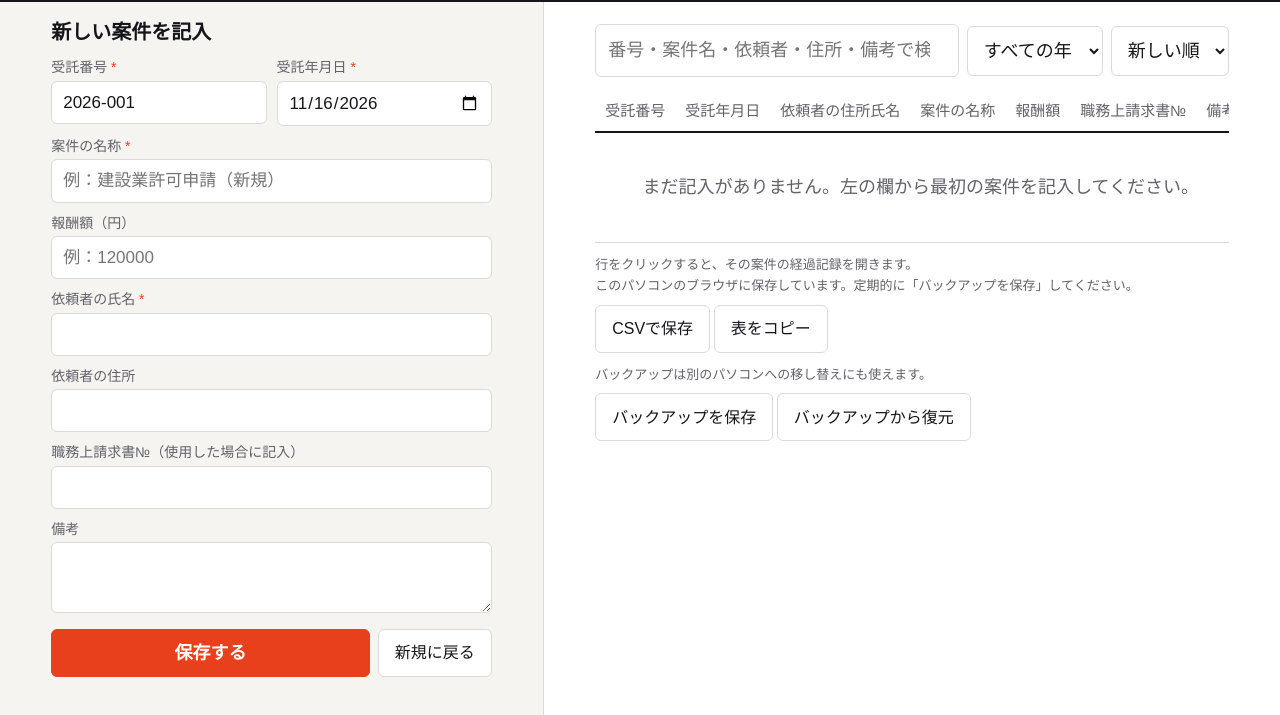
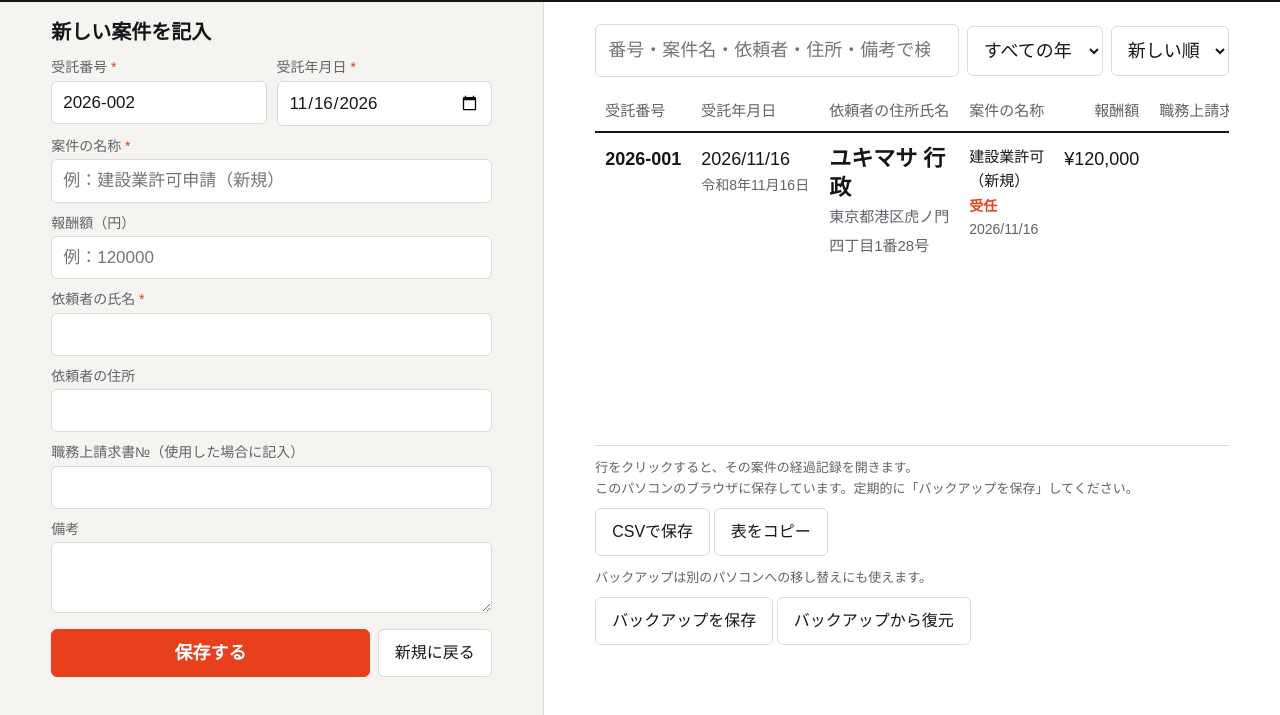
Before and after one commit to ujina/jikenbo, a plain HTML site: page index.html in a window 1280 px wide. Shown: the part 85-800 px from the top of the page. Drawn offline with Linux system fonts and the light colour scheme; a web font is replaced by a local one.

Commit message:
初回表示時にサンプル案件を1件入れる
Co-Authored-By: Claude Opus 5.5 <noreply@anthropic.com>
Claude-Session: https://claude.ai/code/session_01AHjMoubzC3heyYpwzNYJET

```diff
--- a/index.html
+++ b/index.html
@@ -347,6 +347,12 @@ function startLocal() {
   try { localStorage.setItem(LS + ".t", "1"); localStorage.removeItem(LS + ".t"); }
   catch (e) { $("list").innerHTML = `<tr><td colspan="7" class="empty">このブラウザではデータを保存できません。</td></tr>`; return; }
   mode = "local";
+  if (!localStorage.getItem(LS) && !localStorage.getItem(LS + ".sample")) {
+    const d = today(), now = new Date().toISOString(), id = "sample1";
+    lsWrite({[id]: {no: d.slice(0, 4) + "-001", date: d, name: "建設業許可（新規）", fee: 120000, client: "ユキマサ 行政", addr: "東京都港区虎ノ門四丁目1番28号", cert: "", note: "サンプルです。不要になったら削除してください。",
+      events: [{id: "sample-ev1", date: d, kind: "受任", text: "受託（建設業許可（新規））", at: now}], createdAt: now, updatedAt: now}});
+    localStorage.setItem(LS + ".sample", "1");
+  }
   $("where").textContent = "このパソコンのブラウザに保存しています。定期的に「バックアップを保存」してください。";
   $("bk").hidden = false; $("ePrint").hidden = false;
   afterLocal();
```
